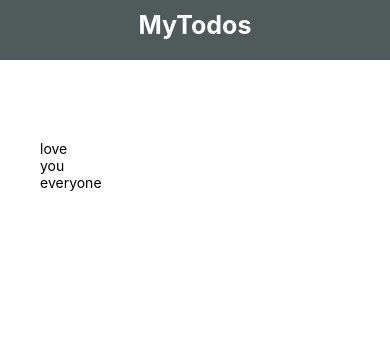
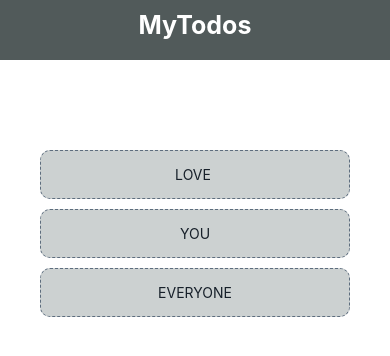
Before and after one commit to tech-karippilly/Todo, a React Native app: screen / in a window 390 px wide. Shown: the top 356 px of the page. Built offline with nearby package versions, Linux system fonts and the light colour scheme.

Commit message:
list component added

```diff
--- a/App.js
+++ b/App.js
@@ -2,6 +2,7 @@
 import React, { useState } from 'react';
 import { FlatList, StyleSheet, Text, View } from 'react-native';
 import Header from './components/Header/header';
+import TodoList from './components/Todolist/todo_List';
 
 
 
@@ -20,12 +21,14 @@ const App = () => {
       <View style={style.contend}>
         {/* FORM */}
         <View style={style.list}>
+
           <FlatList
             data={todos}
             renderItem={({ item }) => (
-              <Text>{item.text}</Text>
+              <TodoList todo={item} />
             )}
           />
+
         </View>
       </View>
 
--- /dev/null
+++ b/components/Todolist/todo_List.js
@@ -0,0 +1,29 @@
+import React from 'react'
+import { StyleSheet, Text, TouchableOpacity, View } from 'react-native'
+
+
+
+function TodoList({ todo }) {
+    return (
+        <TouchableOpacity>
+            <Text style={style.item}>{todo.text}</Text>
+        </TouchableOpacity>
+    )
+}
+
+const style = StyleSheet.create({
+    item: {
+        borderColor: '#5D6D7E',
+        borderWidth: 1,
+        backgroundColor: '#CCD1D1',
+        padding: 15,
+        marginTop: 10,
+        textAlign: 'center',
+        textTransform: "uppercase",
+        borderRadius: 10,
+        borderStyle: 'dashed',
+        color: '#17202A'
+    }
+})
+
+export default TodoList;
```
